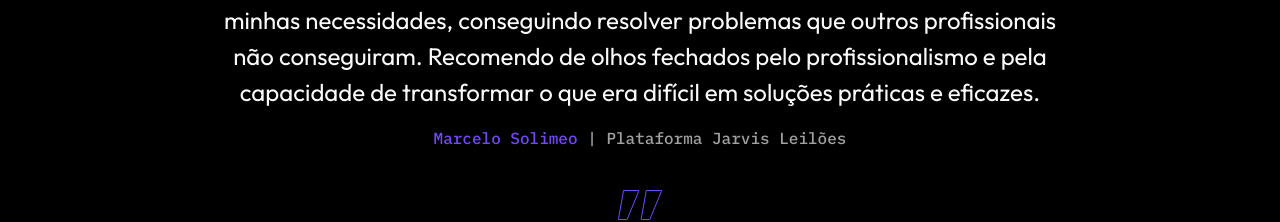
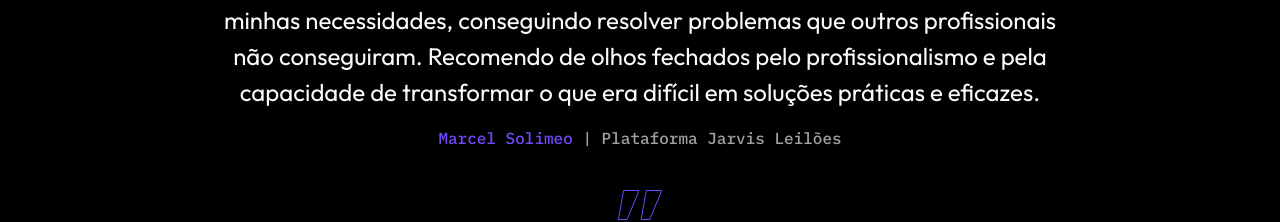
Before and after one commit to marcelopoars/my-website, a Next.js app: page / in a window 1280 px wide. Shown: the part 2725-2947 px from the top of the page. Built offline with nearby package versions, Linux system fonts and the light colour scheme.

Commit message:
fix: correct spelling of client's name in commentsData

```diff
--- a/src/features/home/comments/comments-data.ts
+++ b/src/features/home/comments/comments-data.ts
@@ -8,7 +8,7 @@ export const commentsData: Comment[] = [
   {
     content:
       'Trabalhar com Marcelo Pereira foi uma experiência excelente. Cumpriu todos os prazos combinados, manteve um valor justo e sempre entregou exatamente o que acordamos. Além disso, teve a paciência e atenção para me ouvir e entender minhas necessidades, conseguindo resolver problemas que outros profissionais não conseguiram. Recomendo de olhos fechados pelo profissionalismo e pela capacidade de transformar o que era difícil em soluções práticas e eficazes.',
-    client: 'Marcelo Solimeo',
+    client: 'Marcel Solimeo',
     role: 'Plataforma Jarvis Leilões',
   },
   {
```
